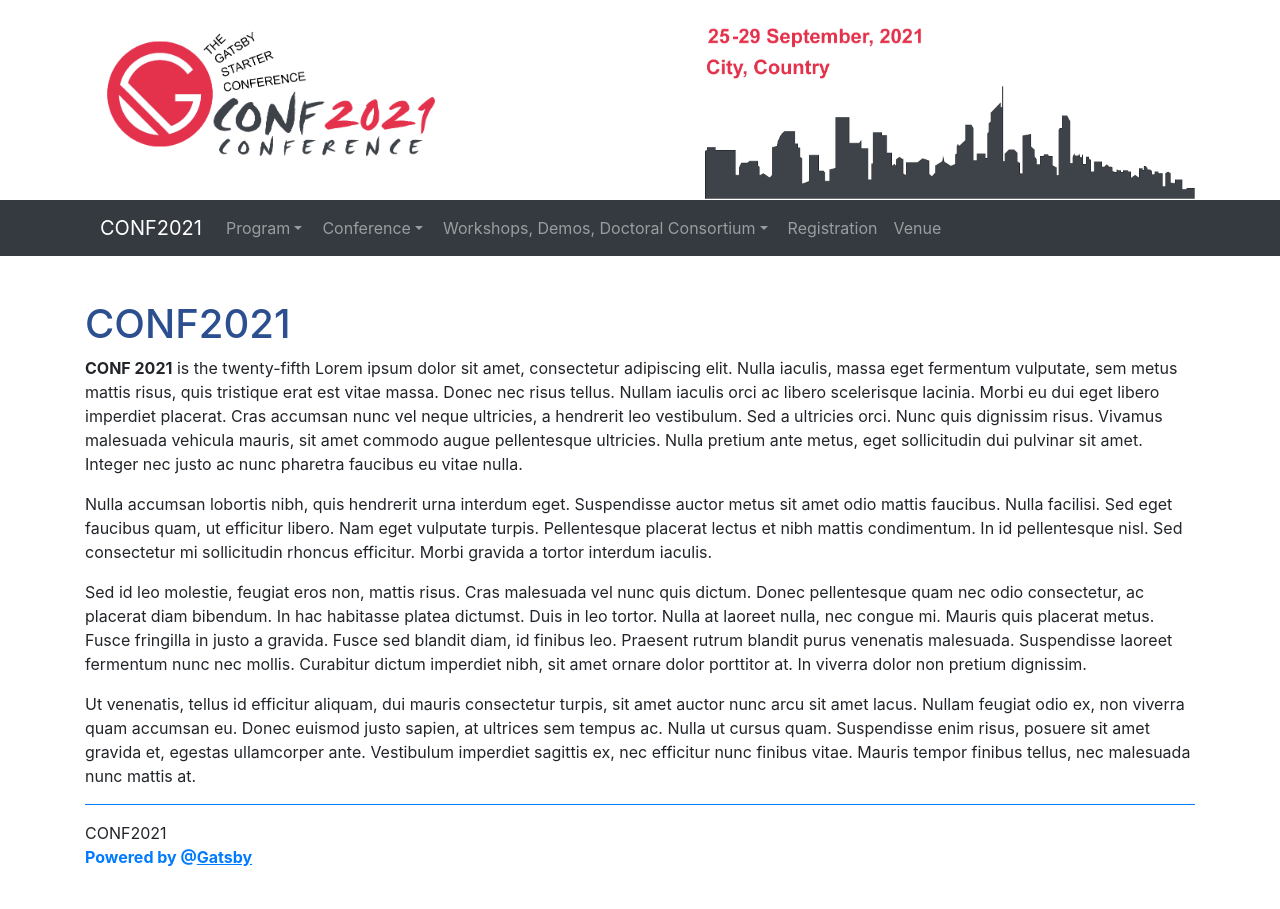
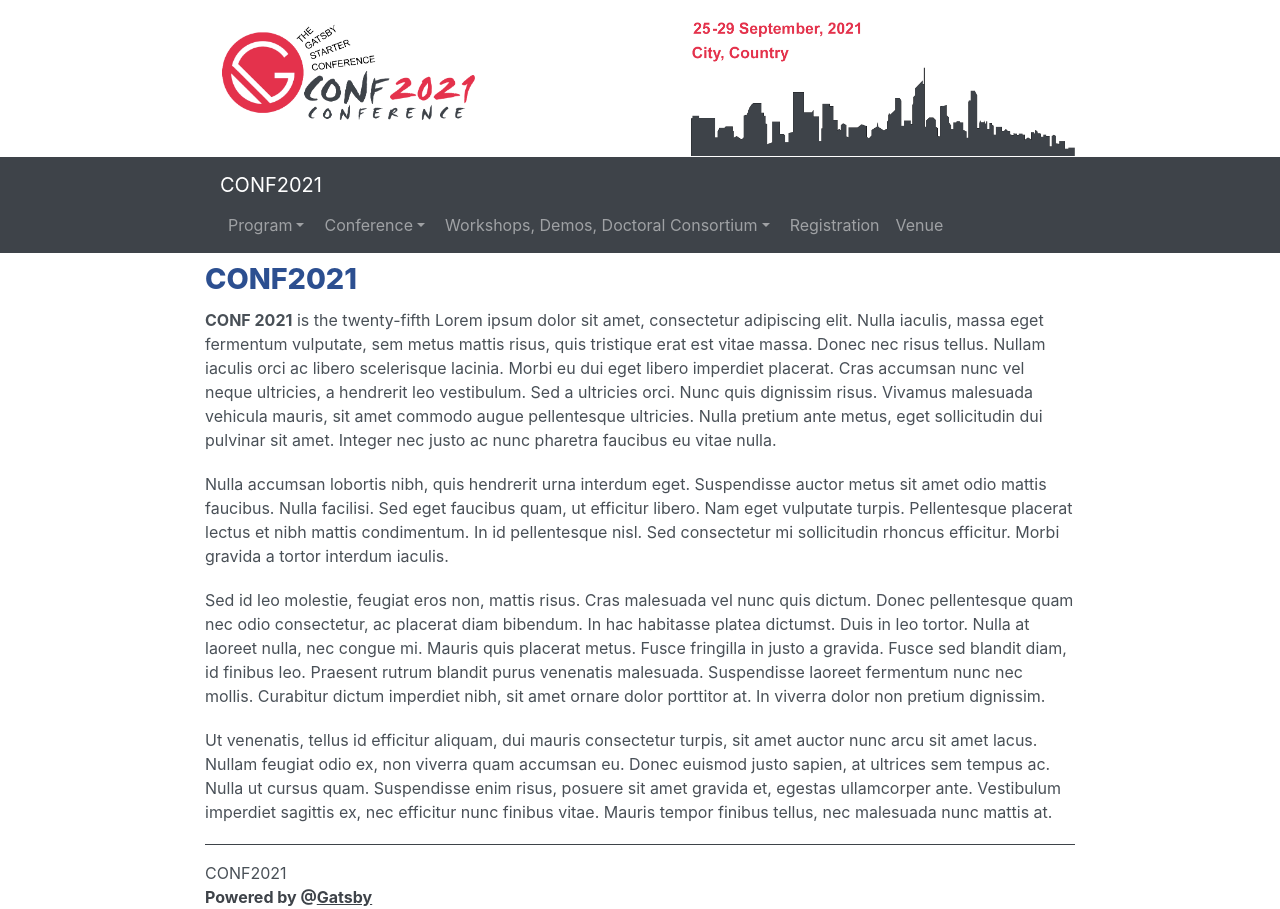
Before and after one commit to vu-luong/gatsby-starter-conference, a Gatsby site: page / in a window 1280 px wide. Before the commit the page ends 869 px from the top, so only its background shows below. Built offline with nearby package versions, Linux system fonts and the light colour scheme; Gatsby itself is replaced by a stand-in of ours.

Commit message:
Refactor scss files

```diff
--- a/package.json
+++ b/package.json
@@ -33,7 +33,8 @@
     "react-helmet": "^6.1.0",
     "react-router": "^5.2.0",
     "react-uuid": "^1.0.2",
-    "react-waypoint": "^9.0.3"
+    "react-waypoint": "^9.0.3",
+    "bootstrap": "^4.5.2"
   },
   "devDependencies": {
     "@fortawesome/fontawesome-svg-core": "1.2.30",
@@ -42,7 +43,6 @@
     "@fortawesome/react-fontawesome": "0.1.11",
     "animate.css": "4.1.0",
     "babel-eslint": "^10.1.0",
-    "bootstrap": "^4.5.2",
     "cypress": "^5.4.0",
     "emergence.js": "^1.1.2",
     "eslint": "^7.11.0",
--- a/src/components/footer/footer.jsx
+++ b/src/components/footer/footer.jsx
@@ -1,5 +1,7 @@
 import React from 'react';
 import { Link } from 'gatsby';
+
+import './style.scss';
 
 const Footer = ({ title }) => (
   <div className="footer">
--- a/src/components/footer/style.scss
+++ b/src/components/footer/style.scss
@@ -1,9 +1,4 @@
-@import 'scss/colors.scss';
-
 .footer {
   hr {
-    border-color: $red;
-    border-width: 3px;
-    max-width: 50px;
   }
 }
--- a/src/components/layout/layout.jsx
+++ b/src/components/layout/layout.jsx
@@ -7,7 +7,6 @@ import PropTypes from 'prop-types';
 import { siteMetadata } from '../../../gatsby-config';
 import Footer from '../footer/footer';
 
-import '../../scss/gatstrap.scss';
 import headerImage from '../../../content/images/header.png';
 import logoImage from '../../../content/images/logo.png';
 import Navibar from '../navibar/navibar';
--- a/src/components/navibar/navibar.jsx
+++ b/src/components/navibar/navibar.jsx
@@ -2,20 +2,17 @@ import React from 'react';
 import { Container, Nav, Navbar, NavDropdown } from 'react-bootstrap';
 import { Link } from 'gatsby';
 import HoverDropdown from './hoverdropdown';
+import './style.scss';
 
 const Navibar = ({ sticky, title }) => (
-  <div style={{ marginBottom: 100 }}>
+  <div className="outter" style={{ marginBottom: 100 }}>
     <Navbar
       collapseOnSelect
       expand="lg"
       bg="dark"
       variant="dark"
-      fixed={sticky ? 'top' : ''}
-      style={{
-        position: sticky ? 'fixed' : 'absolute',
-        width: '100%',
-        zIndex: 100,
-      }}
+      id="nav"
+      className={sticky ? 'alt1' : ''}
     >
       <Container>
         <Container fluid>
--- a/src/components/navibar/navibar.module.css
+++ /dev/null
@@ -1,5 +0,0 @@
-
-.temp {
-    display: flex; /* or inline-flex */
-    justify-content: center;
-}
--- /dev/null
+++ b/src/components/navibar/style.scss
@@ -0,0 +1,11 @@
+#nav {
+  width: 100%;
+  position: absolute;
+  z-index: 100;
+
+  &.alt1 {
+    position: fixed;
+    top: 0;
+    z-index: 100;
+  }
+}
```
Also changed, not shown: gatsby-browser.js (+6 -5 lines).
